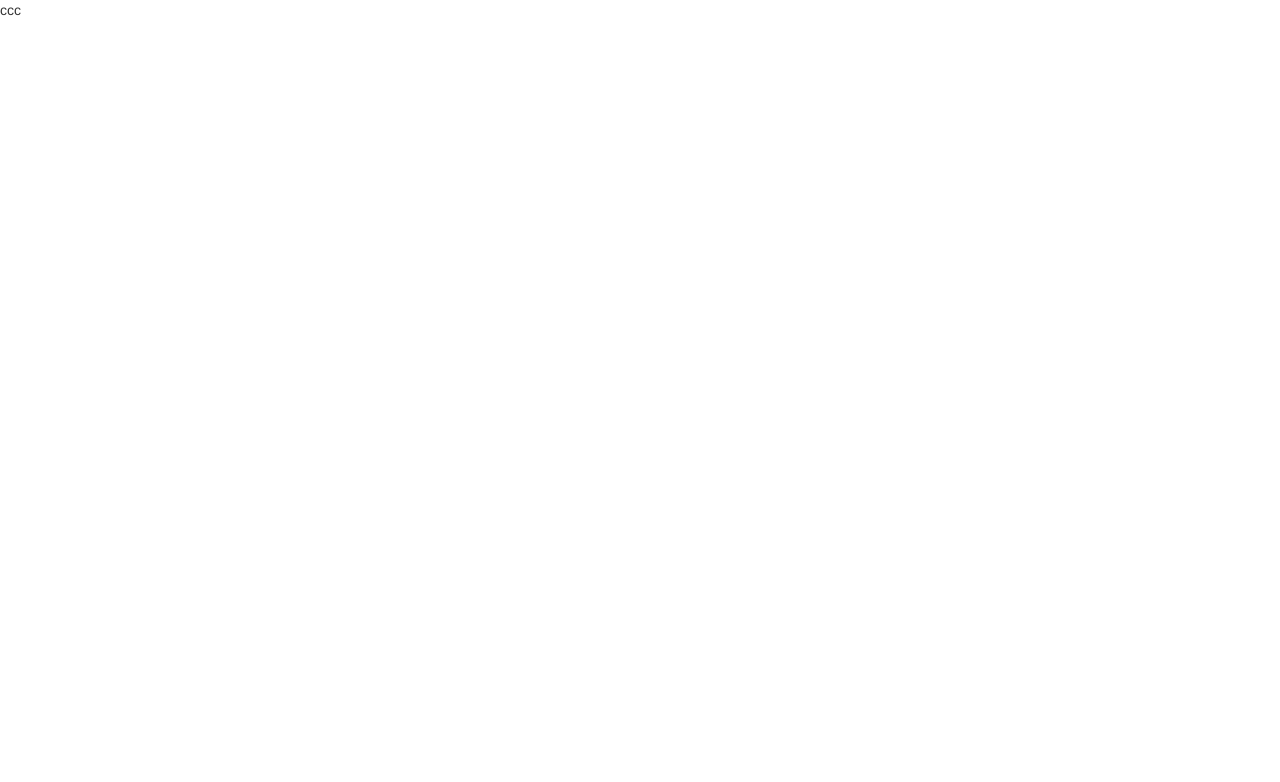
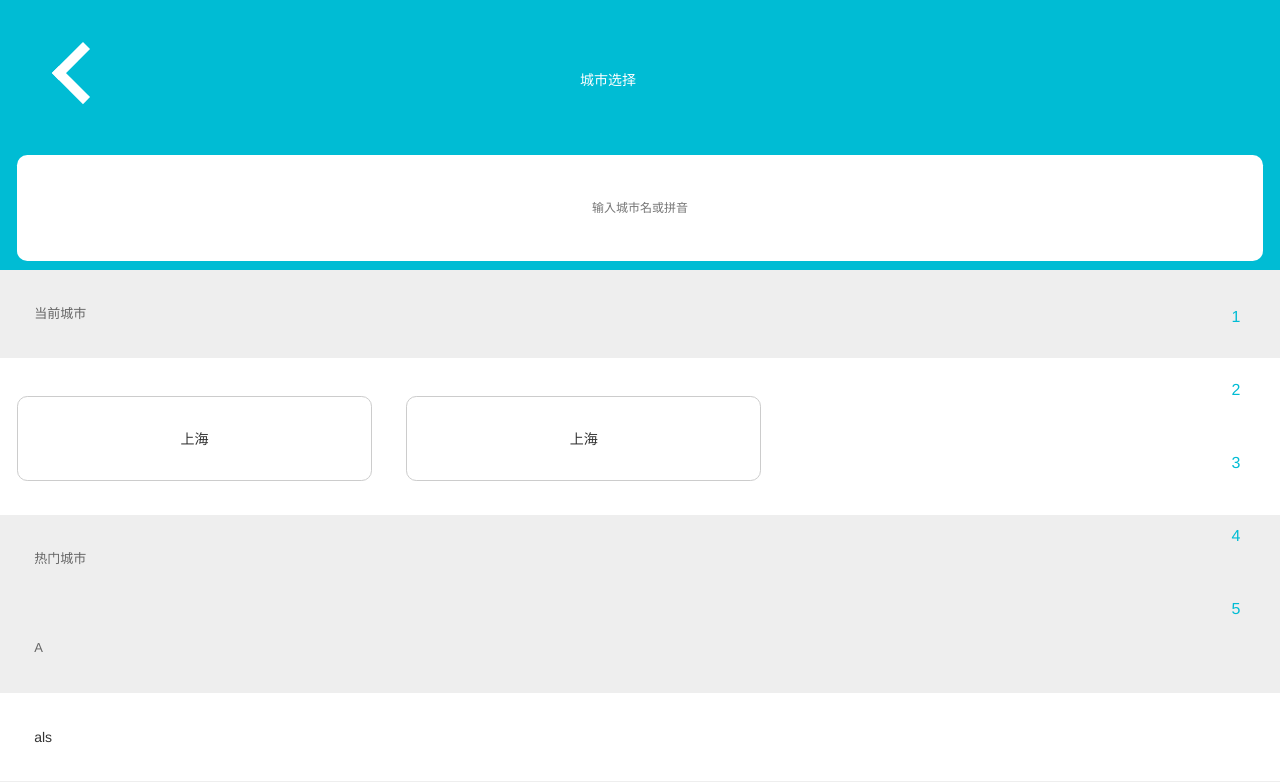
Before and after one commit to zhoumao1/Travel, a Vue app: page /city in a window 1280 px wide. Shown: the top 782 px of the page. Built offline with nearby package versions, Linux system fonts and the light colour scheme.

Commit message:
city布局结束

```diff
--- /dev/null
+++ b/src/components/city/Alphabet.vue
@@ -0,0 +1,37 @@
+<template>
+	<ul class="xm-alphabet">
+		<li class="item">1</li>
+		<li class="item">2</li>
+		<li class="item">3</li>
+		<li class="item">4</li>
+		<li class="item">5</li>
+	</ul>
+</template>
+
+<script>
+export default {
+	name: 'Alphabet'
+}
+</script>
+
+<style lang="less" scoped>
+@rem: 375/16rem;
+.xm-alphabet {
+	display: flex;
+	flex-direction: column;
+	justify-content: center;
+	position: absolute;
+	top: 1.58rem;
+	right: 0;
+	bottom: 0;
+	width: 1.1rem;
+	.item {
+		line-height: 0.4rem;
+		text-align: center;
+		color: #00bcd4;
+		font-size: 16px;
+		box-sizing: border-box;
+		padding: 6/@rem 0;
+	}
+}
+</style>
--- /dev/null
+++ b/src/components/city/List.vue
@@ -0,0 +1,105 @@
+<template>
+	<div class="xm-list" ref="wrapper">
+		<div class="list">
+			<div class="title">当前城市</div>
+			<div class="current-row">
+				<div class="tag">上海</div>
+				<div class="tag">上海</div>
+			</div>
+			<div class="title">热门城市</div>
+			<div class="list-group">
+				<div class="title">A</div>
+				<div class="item">als</div>
+				<div class="item">als</div>
+				<div class="item">als</div>
+			</div>
+			<div class="list-group">
+				<div class="title">A</div>
+				<div class="item">als</div>
+				<div class="item">als</div>
+				<div class="item">als</div>
+			</div>
+			<div class="list-group">
+				<div class="title">A</div>
+				<div class="item">als</div>
+				<div class="item">als</div>
+				<div class="item">als</div>
+			</div>
+			<div class="list-group">
+				<div class="title">A</div>
+				<div class="item">als</div>
+				<div class="item">als</div>
+				<div class="item">als</div>
+			</div>
+			<div class="list-group">
+				<div class="title">A</div>
+				<div class="item">als</div>
+				<div class="item">als</div>
+				<div class="item">als</div>
+			</div>
+		</div>
+	</div>
+</template>
+
+<script>
+import BScroll from 'better-scroll'
+
+export default {
+	name: 'List',
+	mounted() {
+		this.scroll = new BScroll(this.$refs.wrapper)
+	}
+}
+</script>
+
+<style lang="less" scoped>
+@rem: 375/16rem;
+.xm-list {
+	overflow: hidden;
+	position: absolute;
+	top: 79 / @rem;
+	left: 0;
+	right: 0;
+	bottom: 0;
+	& > .list {
+		& > .title,
+		& > .list-group .title {
+			height: 26 / @rem;
+			line-height: 26 / @rem;
+			font-size: 13px;
+			color: #666666;
+			background: #eee;
+			box-sizing: border-box;
+			padding-left: 10 / @rem;
+		}
+		& > .current-row {
+			height: 46 / @rem;
+			box-sizing: border-box;
+			padding: 5 / @rem 30 / @rem 5 / @rem 5 / @rem;
+			.tag {
+				float: left;
+				position: relative;
+				top: 6 / @rem;
+				margin-right: 10 / @rem;
+				width: 104 / @rem;
+				height: 25 / @rem;
+				line-height: 15 / @rem;
+				box-sizing: border-box;
+				padding: 5 / @rem 0;
+				border: 0.02rem solid #ccc;
+				border-radius: 3 / @rem;
+				text-align: center;
+			}
+		}
+		& > .list-group {
+			.item {
+				height: 26 / @rem;
+				line-height: 26 / @rem;
+				box-sizing: border-box;
+				padding-left: 10 / @rem;
+				border-bottom: 1px solid #eee;
+			}
+		}
+	}
+}
+</style>
--- a/src/share/Header.vue
+++ b/src/share/Header.vue
@@ -47,6 +47,8 @@ export default {
 		color: #fff;
 		line-height: 33/@rem;
 		input {
+			position: relative;
+			top: -3/@rem;
 			width: 100%;
 			height: 30/@rem;
 			box-sizing: border-box;
--- a/src/views/City.vue
+++ b/src/views/City.vue
@@ -1,15 +1,57 @@
 <template>
-	<div class="xm-City">
-		ccc
+	<div class="xm-city">
+		<div class="city-header">
+			<xm-header>
+				<template #center>
+					城市选择
+				</template>
+			</xm-header>
+			<div class="search">
+				<input type="text" placeholder="输入城市名或拼音">
+			</div>
+		</div>
+		<xm-list></xm-list>
+		<xm-alphabet></xm-alphabet>
 	</div>
 </template>
 
 <script>
+import Header from '@/share/Header'
+import List from '@/components/city/List'
+import Alphabet from '@/components/city/Alphabet'
+
 export default {
-	name: 'City'
+	name: 'City',
+	components: {
+		xmHeader: Header,
+		xmList: List,
+		xmAlphabet: Alphabet
+	}
 }
 </script>
 
 <style lang="less" scoped>
+	@rem: 375/16rem;
+	.xm-city{
+		&>.city-header{
+			background: #00bcd4;
+			&>.search{
+				height: 36/@rem;
+				display: flex;
+				flex-direction: column;
+				justify-content: center;
+				input{
+					width: 365/@rem;
+					height: 31/@rem;
+					background: #ffffff;
+					box-sizing: border-box;
+					padding: 0 5/@rem;
+					margin: 0 auto;
+					border-radius: 3/@rem;
+					text-align: center;
+				}
+			}
+		}
 
+	}
 </style>
```
